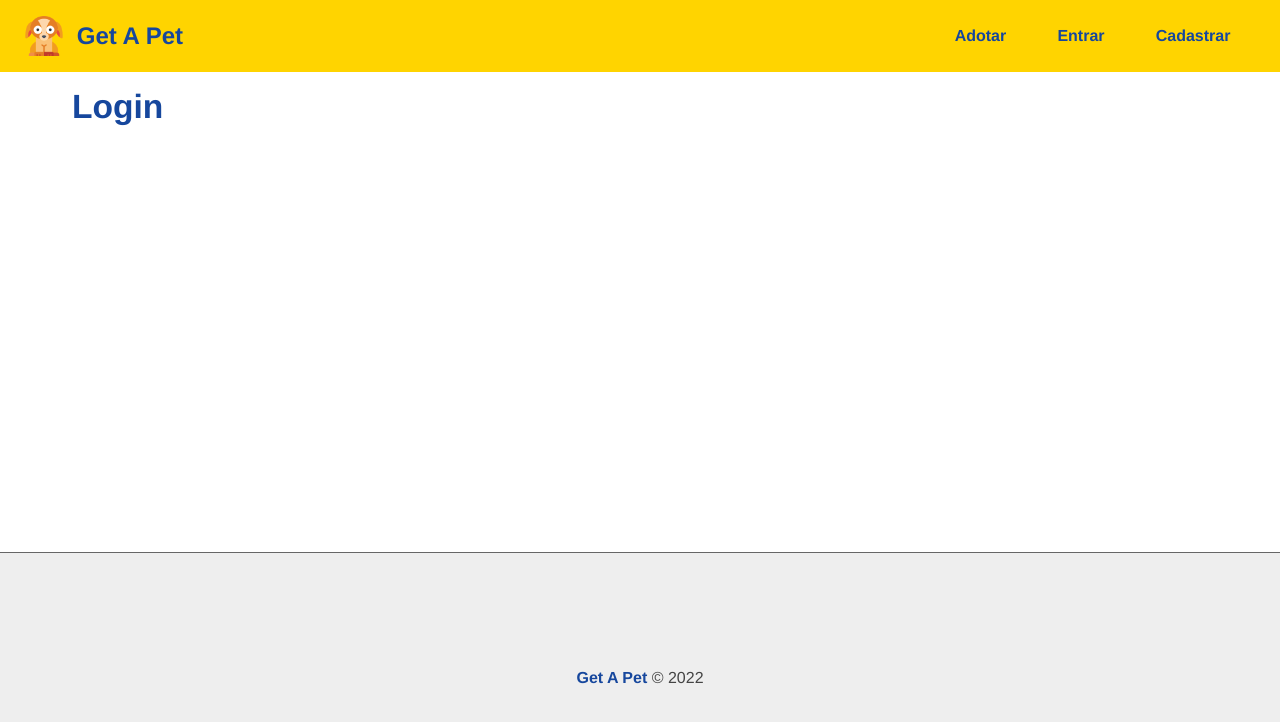
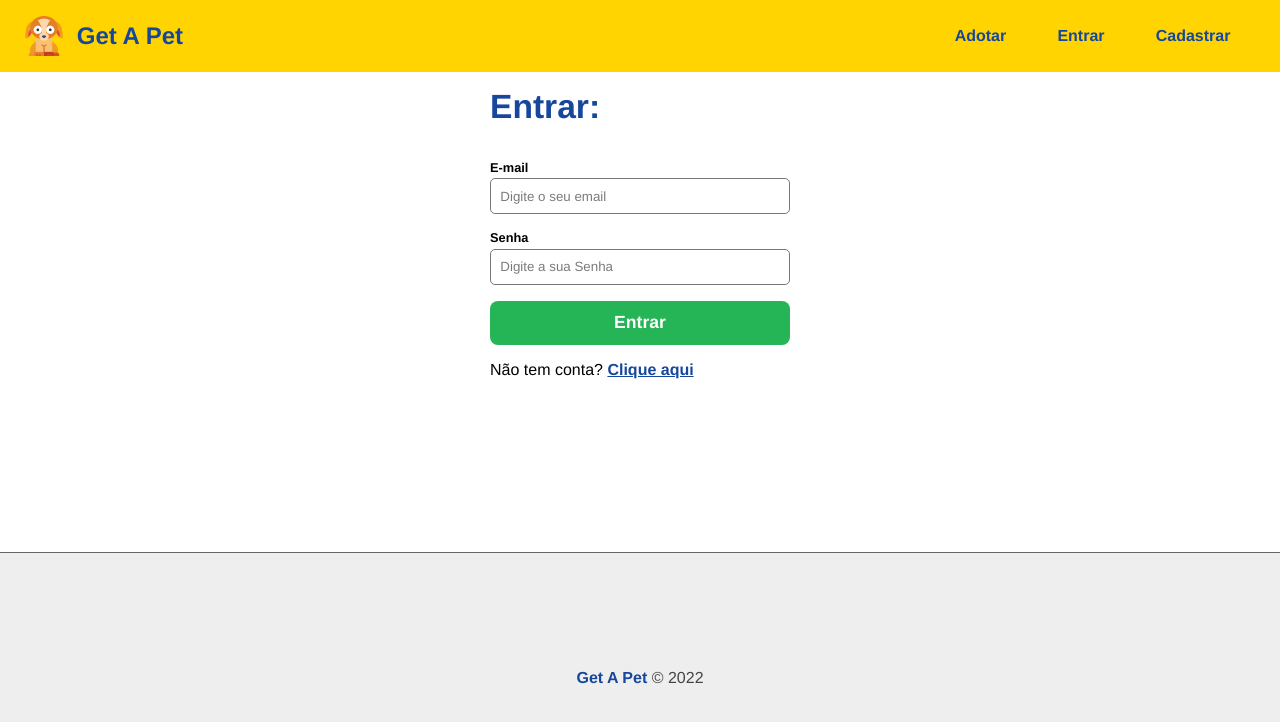
Before and after one commit to pabloaraujo22/15_Projeto_Get_A_Pet, a React (Create React App) app in the folder frontend/: page /login in a window 1280 px wide. Shown: the top 722 px of the page. Built offline with nearby package versions, Linux system fonts and the light colour scheme.

Commit message:
Criando formulario de login

```diff
--- a/frontend/src/components/pages/auth/Login.jsx
+++ b/frontend/src/components/pages/auth/Login.jsx
@@ -1,9 +1,32 @@
 import React from 'react';
-
+import { Link } from 'react-router-dom';
+import Input from '../../form/Input';
+import styles from '../../form/Form.module.css';
 export default function Login(props) {
+    function handleChange(e) {}
     return (
-        <section>
-            <h1>Login</h1>
+        <section className={styles.form_container}>
+            <h1>Entrar:</h1>
+            <form>
+                <Input
+                    text="E-mail"
+                    type="email"
+                    name="email"
+                    placeholder="Digite o seu email"
+                    handleOnChange={handleChange}
+                />
+                <Input
+                    text="Senha"
+                    type="password"
+                    name="password"
+                    placeholder="Digite a sua Senha"
+                    handleOnChange={handleChange}
+                />
+                <input type="submit" value="Entrar" />
+                <p>
+                    Não tem conta? <Link to="/register">Clique aqui</Link>
+                </p>
+            </form>
         </section>
     );
 }
```
